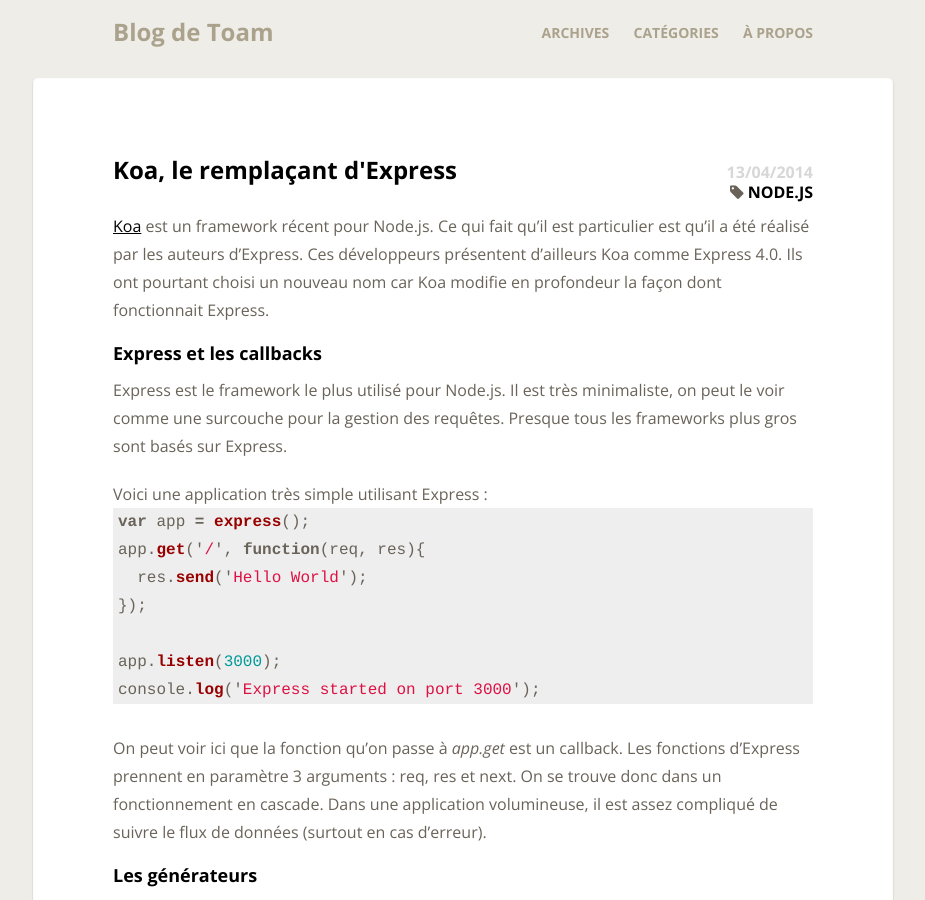
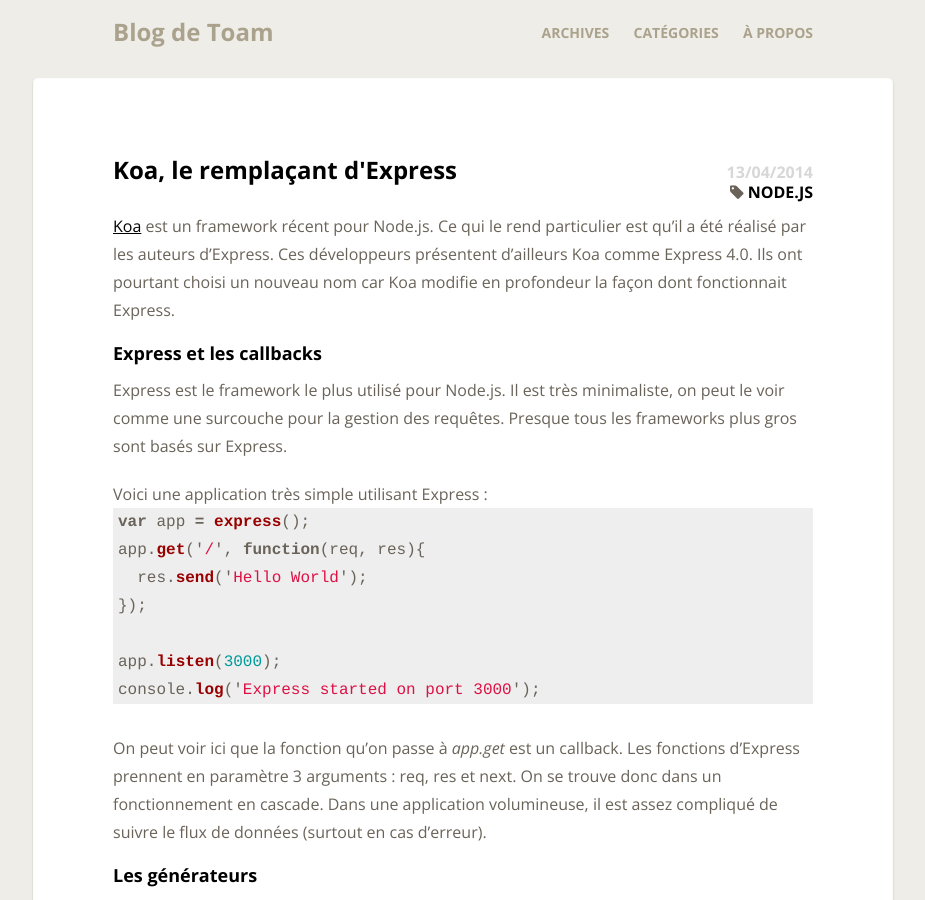
Before and after one commit to Toam/toam.fr, a Jekyll site: the page built from _posts/2014-04-13-koa-le-remplacant-express.markdown, in a window 1280 px wide and 900 px high. Shown: the whole window, without its empty margins (177-1102 px from the left). Built offline with Jekyll 4.4.1, drawn with Linux system fonts in a browser that asks for light colours; nearby versions of some CDN libraries; comment, search, counter and statistics services are not loaded; some of the changed text lies outside the part shown.

Commit message:
Fin de l'article sur Koa

```diff
--- a/_posts/2014-04-13-koa-le-remplacant-express.markdown
+++ b/_posts/2014-04-13-koa-le-remplacant-express.markdown
@@ -6,7 +6,7 @@
 comments: true
 ---
 
-[Koa](http://koajs.com/){:target="_blank"} est un framework récent pour Node.js. Ce qui fait qu'il est particulier est qu'il a été réalisé par les auteurs d'Express. Ces développeurs présentent d'ailleurs Koa comme Express 4.0. Ils ont pourtant choisi un nouveau nom car Koa modifie en profondeur la façon dont fonctionnait Express.
+[Koa](http://koajs.com/){:target="_blank"} est un framework récent pour Node.js. Ce qui le rend particulier est qu'il a été réalisé par les auteurs d'Express. Ces développeurs présentent d'ailleurs Koa comme Express 4.0. Ils ont pourtant choisi un nouveau nom car Koa modifie en profondeur la façon dont fonctionnait Express.
 
 <!--more-->
 
```
Also changed, not shown: other parts of _posts/2014-04-13-koa-le-remplacant-express.markdown (+1 -1 lines).
